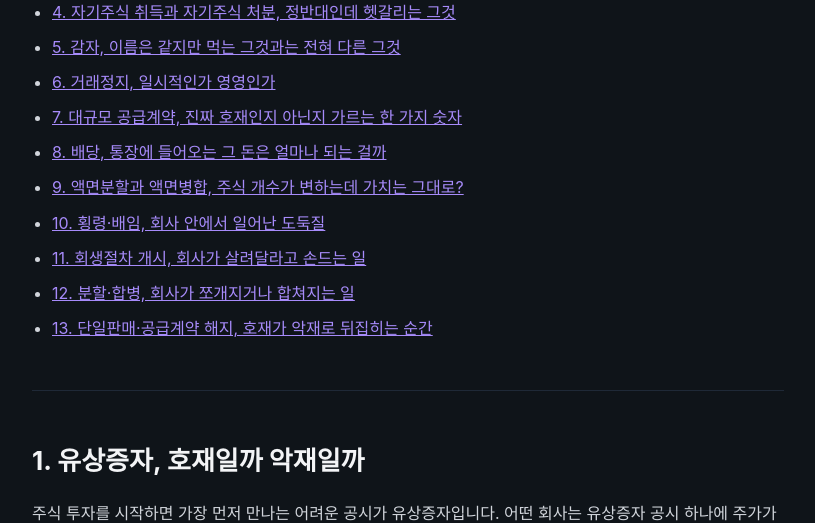
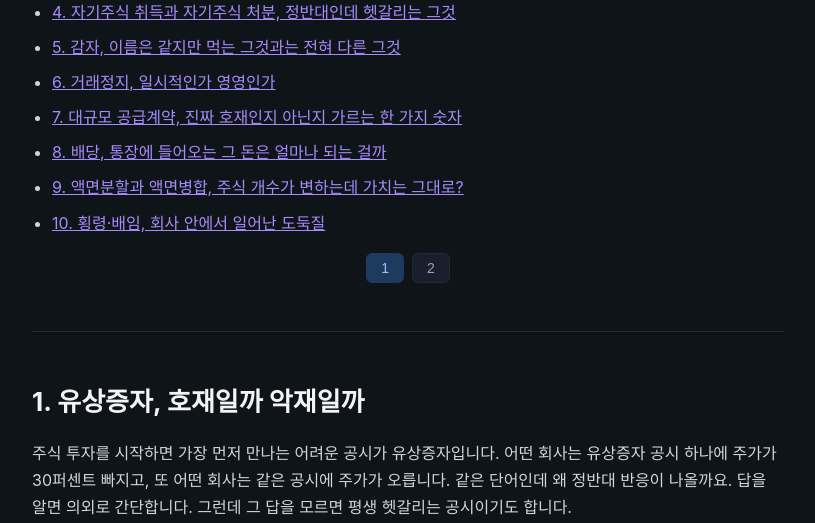
Before and after one commit to yongsooin-ui/dart-xray, a Flask app: page /guide in a window 1280 px wide. Shown: the part 524-1047 px from the top of the page, without its empty margins (232-1047 px from the left). Run offline with Flask 3, Linux system fonts and the light colour scheme; parts of the project's set-up code (start-up, migrations or seed data) failed here and were passed over.

Commit message:
feat: 공시 가이드 목차 페이지네이션 추가
- 목차 1~10번을 첫 페이지, 11번 이후를 둘째 페이지로 분리
- JavaScript 토글 방식 (URL 변경 없이 표시만 전환)
- 본문은 옵션 A 구조 그대로 단일 페이지 누적 유지
- 사이트 색상 팔레트 일관성 유지 (#1a1f2e, #1e3a5f, #93c5fd)

```diff
--- a/templates/guide.html
+++ b/templates/guide.html
@@ -100,6 +100,32 @@
         .scroll-top.visible {
             display: flex;
         }
+        .toc-pagination {
+            display: flex;
+            justify-content: center;
+            gap: 8px;
+            margin-top: 16px;
+            margin-bottom: 8px;
+        }
+        .toc-pagination button {
+            background: #1a1f2e;
+            color: #9ca3af;
+            border: 1px solid #1f2937;
+            padding: 6px 14px;
+            border-radius: 6px;
+            font-size: 14px;
+            cursor: pointer;
+            transition: all 0.2s;
+        }
+        .toc-pagination button:hover {
+            background: #1e3a5f;
+            color: #93c5fd;
+        }
+        .toc-pagination button.active {
+            background: #1e3a5f;
+            color: #93c5fd;
+            border-color: #1e3a5f;
+        }
     </style>
 </head>
 <body>
@@ -124,7 +150,7 @@
         </div>
 
         <h2>목차</h2>
-        <ul>
+        <ul id="toc-page-1">
             <li><a href="#guide-01" style="color: #a78bfa;">1. 유상증자, 호재일까 악재일까</a></li>
             <li><a href="#guide-02" style="color: #a78bfa;">2. 전환사채(CB), 빚인지 주식인지 헷갈리는 그것</a></li>
             <li><a href="#guide-03" style="color: #a78bfa;">3. 무상증자, 공짜로 주식 준다는 그 말의 진짜 의미</a></li>
@@ -135,10 +161,16 @@
             <li><a href="#guide-08" style="color: #a78bfa;">8. 배당, 통장에 들어오는 그 돈은 얼마나 되는 걸까</a></li>
             <li><a href="#guide-09" style="color: #a78bfa;">9. 액면분할과 액면병합, 주식 개수가 변하는데 가치는 그대로?</a></li>
             <li><a href="#guide-10" style="color: #a78bfa;">10. 횡령·배임, 회사 안에서 일어난 도둑질</a></li>
+        </ul>
+        <ul id="toc-page-2" style="display: none;">
             <li><a href="#guide-11" style="color: #a78bfa;">11. 회생절차 개시, 회사가 살려달라고 손드는 일</a></li>
             <li><a href="#guide-12" style="color: #a78bfa;">12. 분할·합병, 회사가 쪼개지거나 합쳐지는 일</a></li>
             <li><a href="#guide-13" style="color: #a78bfa;">13. 단일판매·공급계약 해지, 호재가 악재로 뒤집히는 순간</a></li>
         </ul>
+        <div class="toc-pagination">
+            <button id="toc-btn-1" class="active" onclick="showTocPage(1)">1</button>
+            <button id="toc-btn-2" onclick="showTocPage(2)">2</button>
+        </div>
 
         <hr style="border: none; border-top: 1px solid #1f2937; margin: 48px 0;">
 
@@ -663,6 +695,13 @@
                 scrollBtn.classList.remove('visible');
             }
         });
+
+        function showTocPage(pageNum) {
+            document.getElementById('toc-page-1').style.display = pageNum === 1 ? 'block' : 'none';
+            document.getElementById('toc-page-2').style.display = pageNum === 2 ? 'block' : 'none';
+            document.getElementById('toc-btn-1').classList.toggle('active', pageNum === 1);
+            document.getElementById('toc-btn-2').classList.toggle('active', pageNum === 2);
+        }
     </script>
 </body>
 </html>
```
